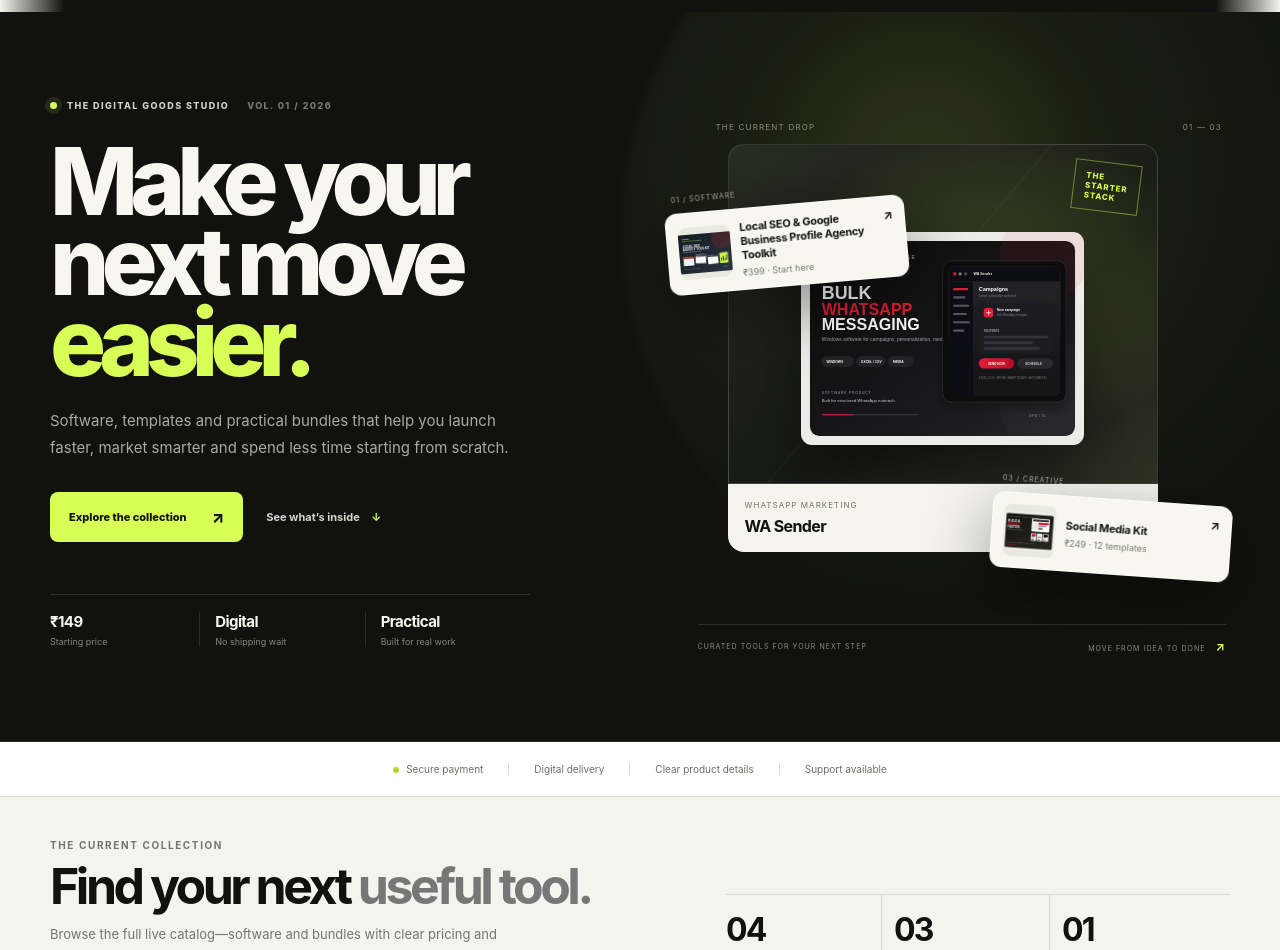
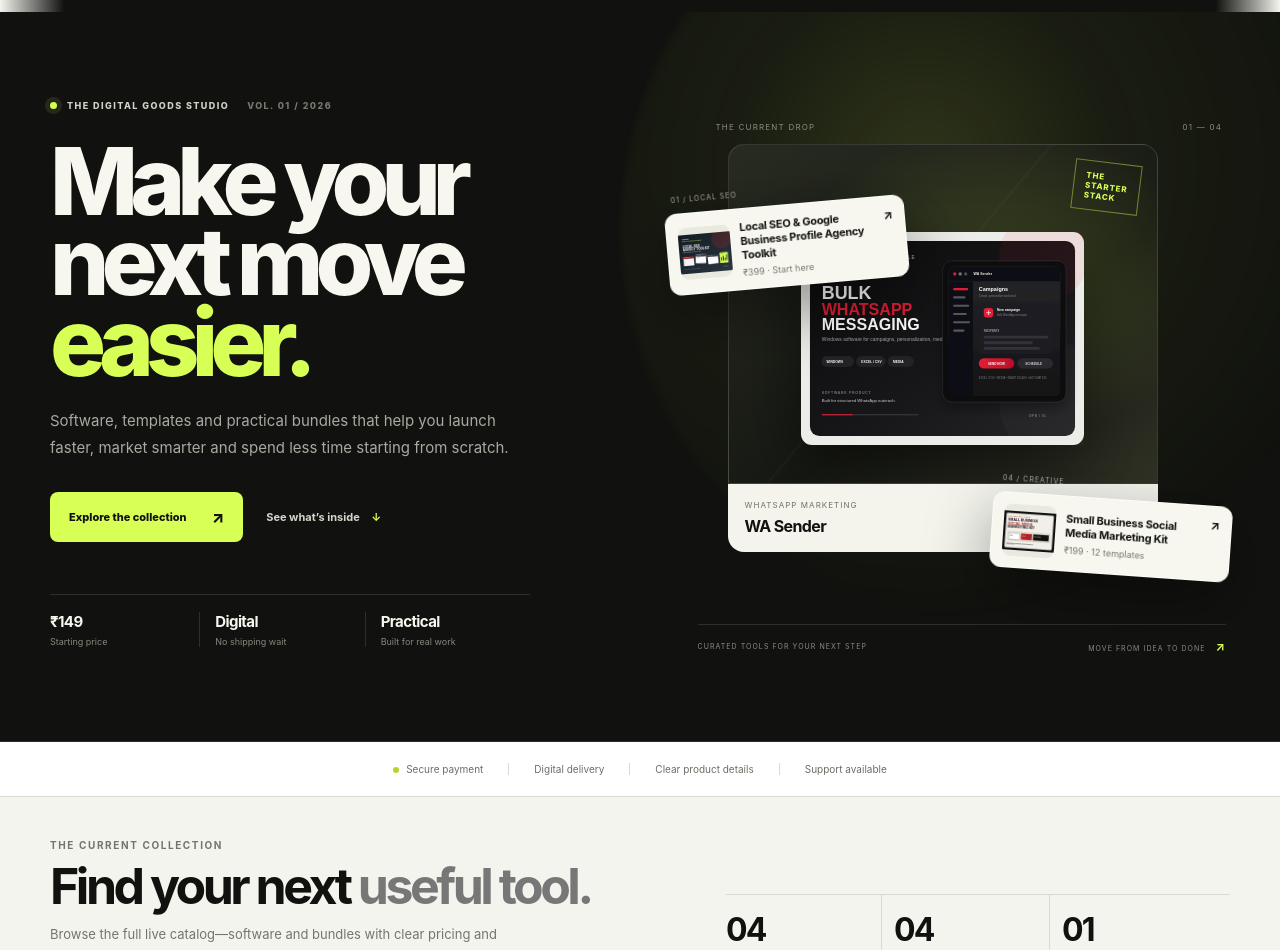
Before and after one commit to rohit-kumar-seo-repo/digital_products_bundle, a Next.js app: page / in a window 1280 px wide. Shown: the part 102-1052 px from the top of the page. Built offline with nearby package versions, Linux system fonts and the light colour scheme.

Commit message:
Correct homepage product showcase
Point the featured creative card to the social kit and derive accurate category count

```diff
--- a/app/page.tsx
+++ b/app/page.tsx
@@ -18,16 +18,16 @@ export default function Home(){const featured=products;return <main className="h
 <div className="studioProof"><div><strong>₹149</strong><span>Starting price</span></div><div><strong>Digital</strong><span>No shipping wait</span></div><div><strong>Practical</strong><span>Built for real work</span></div></div>
 </Reveal>
 <Reveal className="studioShowcase" delay={120}>
-<div className="studioCanvasTop"><span>THE CURRENT DROP</span><span>01 — 03</span></div>
+<div className="studioCanvasTop"><span>THE CURRENT DROP</span><span>01 — 04</span></div>
 <Link href={"/products/"+products[1].slug} className="studioFeatureProduct">
 <div className="studioFeatureArt"><div className="studioFeatureGlow"/>{products[1].image ? <img src={products[1].image} alt="" /> : <span>{products[1].imageLabel}</span>}<span className="studioFeatureStamp">THE<br/>STARTER<br/>STACK</span></div>
 <div className="studioFeatureInfo"><div><span>{products[1].category}</span><strong>{products[1].name}</strong></div><b>{products[1].pricing?.[0]?.price} <i>↗</i></b></div>
 </Link>
-<Link href={"/products/"+products[0].slug} className="studioFloatCard studioFloatOne"><span className="studioFloatIndex">01 / SOFTWARE</span><div className="studioFloatThumb">{products[0].image ? <img src={products[0].image} alt="" /> : <b>{products[0].imageLabel}</b>}</div><div className="studioFloatDetails"><strong>{products[0].name}</strong><span>{products[0].pricing?.[0]?.price} · Start here</span></div><b className="studioFloatArrow">↗</b></Link>
-<Link href={"/products/"+products[2].slug} className="studioFloatCard studioFloatTwo"><span className="studioFloatIndex">03 / CREATIVE</span><div className="studioFloatThumb">{products[2].image ? <img src={products[2].image} alt="" /> : <b>{products[2].imageLabel}</b>}</div><div className="studioFloatDetails"><strong>Social Media Kit</strong><span>{products[2].pricing?.[0]?.price} · 12 templates</span></div><b className="studioFloatArrow">↗</b></Link>
+<Link href={"/products/"+products[0].slug} className="studioFloatCard studioFloatOne"><span className="studioFloatIndex">01 / LOCAL SEO</span><div className="studioFloatThumb">{products[0].image ? <img src={products[0].image} alt="" /> : <b>{products[0].imageLabel}</b>}</div><div className="studioFloatDetails"><strong>{products[0].name}</strong><span>{products[0].pricing?.[0]?.price} · Start here</span></div><b className="studioFloatArrow">↗</b></Link>
+<Link href={"/products/"+products[3].slug} className="studioFloatCard studioFloatTwo"><span className="studioFloatIndex">04 / CREATIVE</span><div className="studioFloatThumb">{products[3].image ? <img src={products[3].image} alt="" /> : <b>{products[3].imageLabel}</b>}</div><div className="studioFloatDetails"><strong>{products[3].name}</strong><span>{products[3].pricing?.[0]?.price} · 12 templates</span></div><b className="studioFloatArrow">↗</b></Link>
 <div className="studioCanvasFoot"><span>CURATED TOOLS FOR YOUR NEXT STEP</span><span>MOVE FROM IDEA TO DONE <b>↗</b></span></div>
 </Reveal></div></section>
-<TrustStrip/><section className="catalogPulse container" aria-label="Store catalog overview"><div className="catalogPulseIntro"><span className="eyebrow">THE CURRENT COLLECTION</span><h2>Find your next <em>useful tool.</em></h2><p>Browse the full live catalog—software and bundles with clear pricing and digital delivery details.</p></div><div className="catalogPulseStats"><div><strong>{products.length.toString().padStart(2,"0")}</strong><span>Live products</span></div><div><strong>03</strong><span>Product categories</span></div><div><strong>01</strong><span>Simple checkout</span></div></div></section><section className="trustMarquee"><div className="trustMarqueeTrack"><span>SHOP WITH CONFIDENCE</span><b>•</b><span>SEE WHAT YOU GET BEFORE YOU BUY</span><b>•</b><span>SUPPORT WHEN YOU NEED IT</span><b>•</b><span>SHOP WITH CONFIDENCE</span><b>•</b><span>SEE WHAT YOU GET BEFORE YOU BUY</span><b>•</b><span>SUPPORT WHEN YOU NEED IT</span><b>•</b></div></section>
+<TrustStrip/><section className="catalogPulse container" aria-label="Store catalog overview"><div className="catalogPulseIntro"><span className="eyebrow">THE CURRENT COLLECTION</span><h2>Find your next <em>useful tool.</em></h2><p>Browse the full live catalog—software and bundles with clear pricing and digital delivery details.</p></div><div className="catalogPulseStats"><div><strong>{products.length.toString().padStart(2,"0")}</strong><span>Live products</span></div><div><strong>{categories.length.toString().padStart(2,"0")}</strong><span>Product categories</span></div><div><strong>01</strong><span>Simple checkout</span></div></div></section><section className="trustMarquee"><div className="trustMarqueeTrack"><span>SHOP WITH CONFIDENCE</span><b>•</b><span>SEE WHAT YOU GET BEFORE YOU BUY</span><b>•</b><span>SUPPORT WHEN YOU NEED IT</span><b>•</b><span>SHOP WITH CONFIDENCE</span><b>•</b><span>SEE WHAT YOU GET BEFORE YOU BUY</span><b>•</b><span>SUPPORT WHEN YOU NEED IT</span><b>•</b></div></section>
 <section className="section homeCollection container" id="featured"><Reveal className="v2SectionHead"><div><span className="eyebrow">CURATED DIGITAL GOODS</span><h2>Small catalog.<br/><em>Useful products.</em></h2></div><p>We keep the storefront focused so you can understand the product before you reach checkout.</p><Link className="button buttonGhost" href="/products">View all products <span>↗</span></Link></Reveal><div className="v2ProductGrid">{featured.map((p,i)=><Reveal key={p.slug} delay={i*90}><ProductCard product={p} index={i}/></Reveal>)}</div></section>
 <section className="categoryScroller" id="categories"><div className="container"><Reveal className="v2SectionHead categoryHead"><div><span className="eyebrow">FIND YOUR SHORTCUT</span><h2>Shop by<br/><em>what you need.</em></h2></div><p>From software to templates, choose the type of digital product that fits the job.</p></Reveal><div className="categoryScrollerTrack">{categories.map((c,i)=><Link className="categoryTile" href={"/products#category-"+c.slug} key={c.slug}><span>0{i+1}</span><strong>{c.name}</strong><small>{c.description}</small><b>Explore ↗</b></Link>)}<div className="categoryTile categoryTileSoon"><span>+</span><strong>More drops</strong><small>New tools and resources will be added as the catalog grows.</small><b>Coming soon</b></div></div></div></section>
 <section className="trustStory container"><Reveal className="trustStoryIntro"><span className="eyebrow">WHY THIS STORE EXISTS</span><h2>No mystery.<br/><em>No unnecessary friction.</em></h2></Reveal><div className="trustStoryGrid"><Reveal className="trustFeature" delay={60}><span>01</span><strong>Know what you're buying</strong><p>Product pages explain the format, pricing, delivery method and support details before you pay.</p></Reveal><Reveal className="trustFeature" delay={120}><span>02</span><strong>Pay through the configured checkout</strong><p>Your order is created first, then you continue to the payment provider. Payment confirmation is handled separately from the browser redirect.</p></Reveal><Reveal className="trustFeature" delay={180}><span>03</span><strong>Get digital access</strong><p>Once payment is confirmed, the order can move into its delivery flow without physical shipping or waiting for a courier.</p></Reveal></div></section>
```
